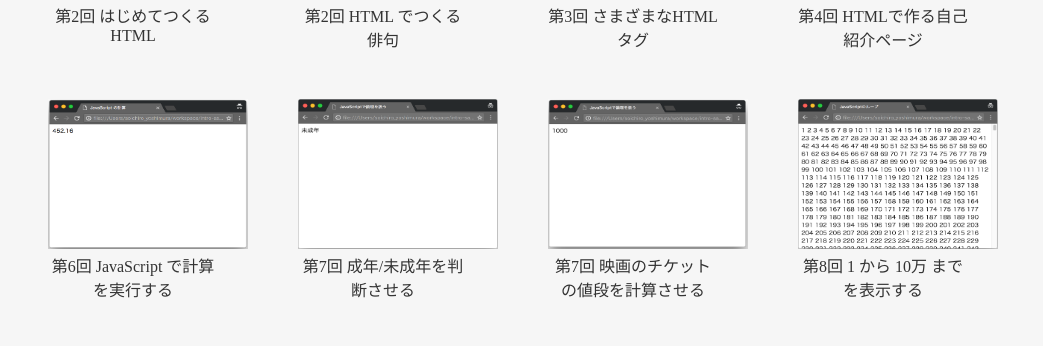
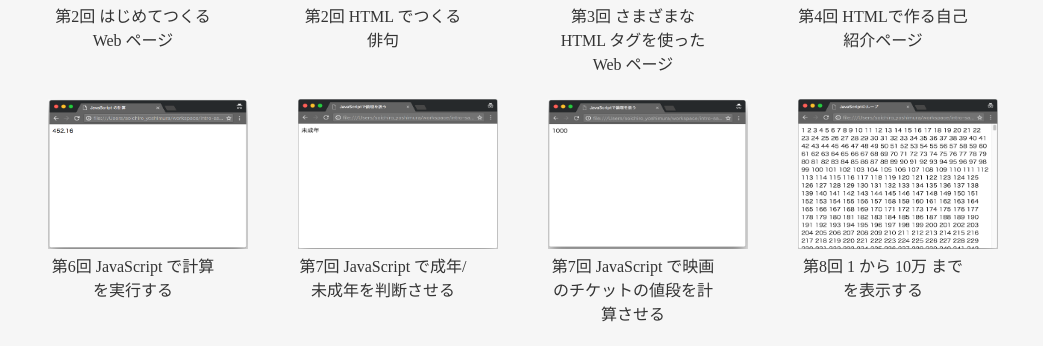
Before and after one commit to progedu/intro-sample, a plain HTML site: page index.html in a window 1280 px wide. Shown: the part 428-774 px from the top of the page, 0-1043 px from the left. Drawn offline with Linux system fonts and the light colour scheme.

Commit message:
見出しを修正

```diff
--- a/index.html
+++ b/index.html
@@ -33,7 +33,7 @@
   <div class="box" style="float:left;" align="center">
     <figure>
       <a href="my-first.html"><img src="my-first-html.png" alt="" width="200" height="150"></a>
-      <figcaption>第2回 はじめてつくる HTML</figcaption>
+      <figcaption>第2回 はじめてつくる Web ページ</figcaption>
     </figure>
   </div>
 
@@ -47,7 +47,7 @@
   <div class="box" style="float:left;" align="center">
     <figure>
       <a href="tags.html"><img src="tags-html.png" alt="" width="200" height="150"></a>
-      <figcaption>第3回 さまざまなHTMLタグ</figcaption>
+      <figcaption>第3回 さまざまな HTML タグを使った Web ページ</figcaption>
     </figure>
   </div>
 
@@ -75,14 +75,14 @@
   <div class="box" style="float:left;" align="center">
     <figure>
       <a href="js-logic.html"><img src="js-logic.png" alt="" width="200" height="150"></a>
-      <figcaption>第7回 成年/未成年を判断させる</figcaption>
+      <figcaption>第7回 JavaScript で成年/未成年を判断させる</figcaption>
     </figure>
   </div>
 
   <div class="box" style="float:left;" align="center">
     <figure>
       <a href="js-logic-ex.html"><img src="js-logic-ex.png" alt="" width="200" height="150"></a>
-      <figcaption>第7回 映画のチケットの値段を計算させる</figcaption>
+      <figcaption>第7回 JavaScript で映画のチケットの値段を計算させる</figcaption>
     </figure>
   </div>
 
```
